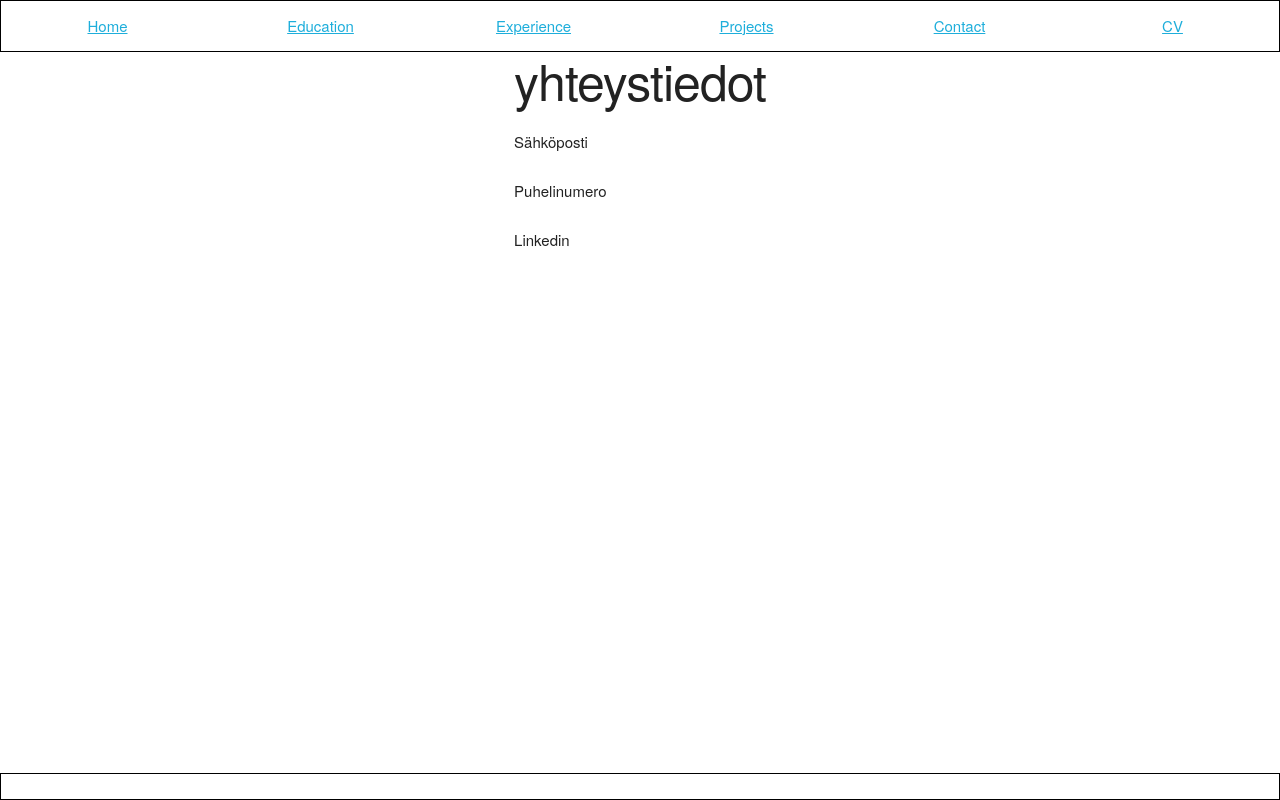
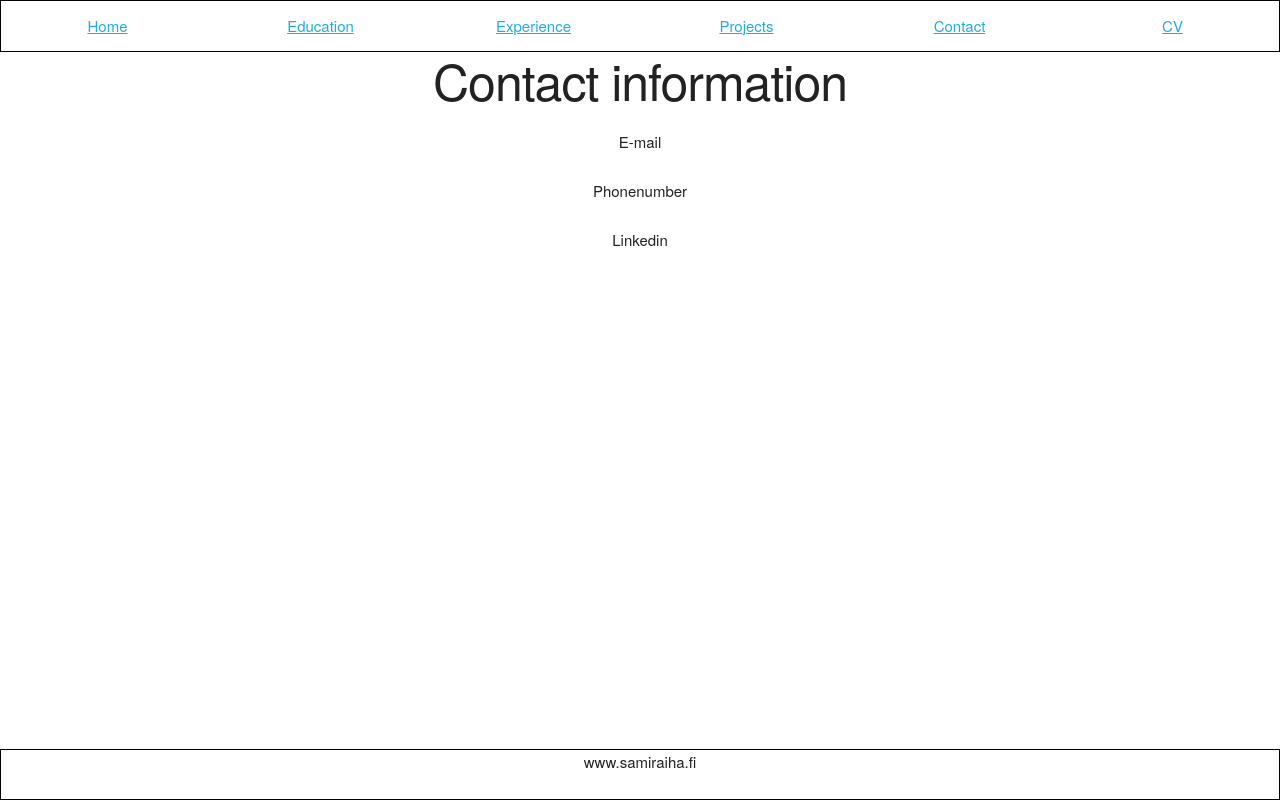
Before and after one commit to sami-alt/Kotisivut, a React (Vite) app: page /Contact in a window 1280 px wide. Built offline with nearby package versions, Linux system fonts and the light colour scheme.

Commit message:
center text and rearrange nav bar

```diff
--- a/src/Pages/CV/main.tsx
+++ b/src/Pages/CV/main.tsx
@@ -16,6 +16,6 @@ function Cv() {
     )
 
 }
-//<iframe src={`${path}#toolbar=0&zoom=83&scrollbar=0`} width="33%" height="950" />
+
 
 export default Cv
--- a/src/Pages/Contact/main.tsx
+++ b/src/Pages/Contact/main.tsx
@@ -7,10 +7,13 @@ function Contact() {
             <div className="content">
                 <div className='contact'>
 
-                    <h1>yhteystiedot</h1>
-                    <p>Sähköposti</p>
-                    <p>Puhelinumero</p>
+
+                    <h1>Contact information</h1>
+                    <div className='contact'>
+                    <p>E-mail</p>
+                    <p>Phonenumber</p>
                     <p>Linkedin</p>
+                    </div>
                 </div>
             </div>
         </>
--- a/src/Pages/Education/main.tsx
+++ b/src/Pages/Education/main.tsx
@@ -7,7 +7,7 @@ function Education() {
         <>
             <div className="content">
                 <div className='edu'>
-                    <h1>Koulutus</h1>
+                    <h1>Education</h1>
                     <p>Sami Räihän koulutus </p>
                 </div>
             </div>
--- a/src/Pages/Experience/main.tsx
+++ b/src/Pages/Experience/main.tsx
@@ -6,9 +6,11 @@ function Experience() {
         <>
             <div className="content">
                 <div className='expr'>
-                    <h1>Työkokemus</h1>
+                <h1>Previous employment</h1>
+
                     <p> Samin työkokemus</p>
                 </div>
+
             </div>
         </>
     )
--- a/src/Pages/Home/main.tsx
+++ b/src/Pages/Home/main.tsx
@@ -6,9 +6,8 @@ function Frontpage() {
         <>
             <div className="content">
                 <div className='home'>
-
-                    <h1>Minusta</h1>
-                    <img src='src/assets/mypicture.png' alt="picture of me" height='800' />
+                    <h1>About me</h1>
+                    <img src='src/assets/mypicture.png' alt="picture of me" height='500' />
                     <p>
                         Minä olen 29 vuotias <br />
                         Koodarin alku joka, <br />
--- a/src/Pages/Layout/layout.scss
+++ b/src/Pages/Layout/layout.scss
@@ -31,8 +31,6 @@ body #root{
     justify-content: space-around;
     border: 1px solid black;
     height: 100%;
-
-
 }
 
 .main {
@@ -45,6 +43,7 @@ body #root{
     border: 1px solid black;
     bottom: 0px;
     margin-top: auto;
+    text-align: center;
 }
 
 .footer div {
--- a/src/Pages/Layout/main.tsx
+++ b/src/Pages/Layout/main.tsx
@@ -30,15 +30,12 @@ function Layout() {
                 </nav>
             </header>
             <main className="main">
-                    <Outlet/>
+                <Outlet />
             </main>
             <footer className="footer">
-                   <p></p>
+                <p>www.samiraiha.fi</p>
             </footer>
-
         </>
-
-
     )
 }
 
--- a/src/content.scss
+++ b/src/content.scss
@@ -3,29 +3,12 @@
 .content {
     display: flex;
     justify-content: center;
-}
-
-
-.content home {
-    display: flex;
-    flex-direction: column;
-}
-
-.content edu{
-    display: flex;
-    flex-direction: column;
-}
-
-.content expr{
-
+    text-align: center;
 }
 
 
 
-.content procs{
+.content .contact {
+    text-align: center;
 
 }
-
-.content contact{
-
-}
```
Lines whose indentation alone changed are shown as unchanged.
